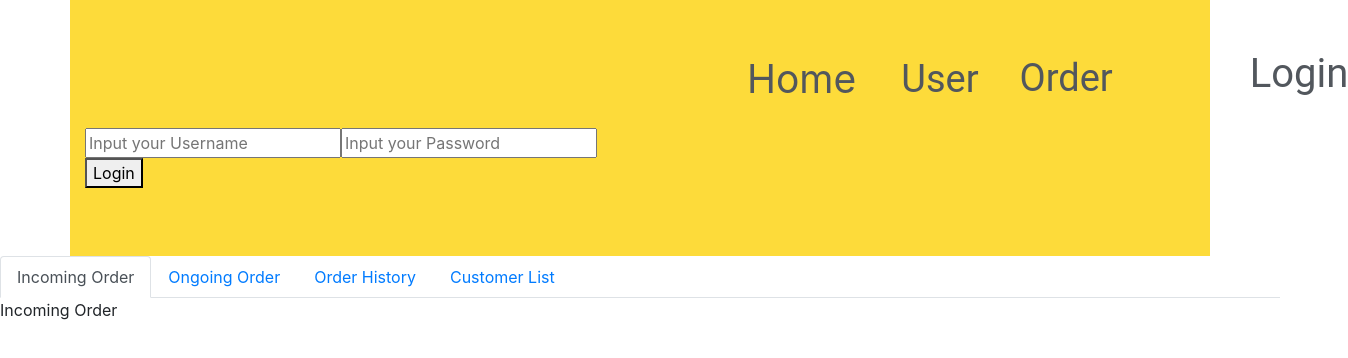
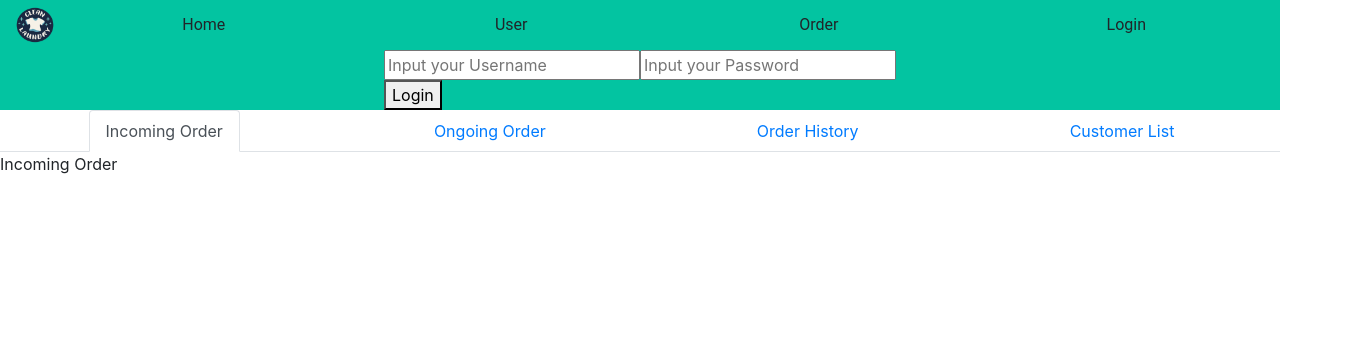
Before and after one commit to gilbertttsubay/adminLaundry, a React (Create React App) app: page /homepage in a window 1280 px wide. Shown: the top 358 px of the page, 1348 px wide, since content can reach past the window. Built offline with nearby package versions, Linux system fonts and the light colour scheme.

Commit message:
fix layouting

```diff
--- a/src/ConstantComponent/Header/header.css
+++ b/src/ConstantComponent/Header/header.css
@@ -1,54 +1,41 @@
 .container {
-  width: 1366px;
-  height: 128px;
-  background-color: rgba(253, 219, 58, 1);
+  max-width: 100%;
+  max-height: 70px;
+  background-color:#03c4a1;
   flex-direction: row;
+  margin: 0px;
+  padding: auto;
   display: flex;
+  /* border: 1px solid black; */
 }
 
-.containerMenu {
-  height: 53px;
-  flex-direction: row;
+.container-list {
+  height: 50px;
   display: flex;
   flex: 1 1 0%;
-  margin-right: 109px;
-  margin-left: 662px;
-  margin-top: 44px;
+  /* border: 1px solid red; */
 }
 
-.spanHome {
-  font-style: normal;
+.container-menu {
+  font-family: Roboto;
   font-weight: 400;
-  color: rgba(82, 87, 93, 1);
-  font-size: 39px;
-  margin-top: 6px;
+  max-height: 40px;
+  justify-content: center;
+  display: flex;
+  /* border: 1px solid brown; */
+}
+.container-logo  {
+  font-family: Roboto;
+  font-weight: 400;
+  max-width: 30px;
+  max-height: 40px;
+  margin-left: 20px;
+  justify-content: center;
+  display: flex;
+  /* border: 1px solid brown; */
 }
 
-.spanUser {
-  font-family: Roboto;
-  font-style: normal;
-  font-weight: 400;
-  color: rgba(82, 87, 93, 1);
-  font-size: 38px;
-  margin-left: 45px;
-  margin-top: 7px;
+.logo {
+  max-width: 40px;
+  max-height: 40px;
 }
-
-.spanOrder {
-  font-family: Roboto;
-  font-style: normal;
-  font-weight: 400;
-  color: rgba(82, 87, 93, 1);
-  font-size: 38px;
-  margin-left: 41px;
-  margin-top: 6px;
-}
-
-.spanLogin {
-  font-family: Roboto;
-  font-style: normal;
-  font-weight: 400;
-  color: rgba(82, 87, 93, 1);
-  font-size: 40px;
-  margin-left: 137px;
-}
--- a/src/ConstantComponent/Header/index.js
+++ b/src/ConstantComponent/Header/index.js
@@ -1,5 +1,8 @@
 import React, { Component } from "react";
+import { Container, Row, Col, Image } from "react-bootstrap";
 import "./header.css";
+
+import logo from '../../assets/logo.png';
 
 class Header extends Component {
   constructor(props) {
@@ -8,14 +11,17 @@ class Header extends Component {
   }
   render() {
     return (
-      <div className="container">
-        <div className="containerMenu">
-          <span className="spanHome">Home</span>
-          <span className="spanUser">User</span>
-          <span className="spanOrder">Order</span>
-          <span className="spanLogin">Login</span>
-        </div>
-      </div>
+      <Container>
+        <Row className="container-list">
+          <Col className="container-logo">
+            <Image className="logo" src={logo} alt="Logo" fluid />
+          </Col>
+          <Col className="container-menu">Home</Col>
+          <Col className="container-menu">User</Col>
+          <Col className="container-menu">Order</Col>
+          <Col className="container-menu">Login</Col>
+        </Row>
+      </Container>
     );
   }
 }
--- a/src/index.css
+++ b/src/index.css
@@ -1,3 +1,7 @@
+* {
+  padding: auto;
+  margin: auto;
+}
 body {
   margin: 0;
   font-family: -apple-system, BlinkMacSystemFont, 'Segoe UI', 'Roboto', 'Oxygen',
--- a/src/index.js
+++ b/src/index.js
@@ -1,7 +1,7 @@
 import React from 'react';
 import ReactDOM from 'react-dom';
 
-
+import 'bootstrap/dist/css/bootstrap.min.css';
 import './index.css';
 import App from './App';
 import * as serviceWorker from './serviceWorker';
--- a/src/pages/Home/index.js
+++ b/src/pages/Home/index.js
@@ -1,6 +1,6 @@
 import React, { Component } from 'react';
 import { Tabs, Tab } from 'react-bootstrap';
-import 'bootstrap/dist/css/bootstrap.min.css';
+
 
 class Home extends Component {
     constructor(props) {
```
Also changed, not shown: src/assets/logo.png (added).
